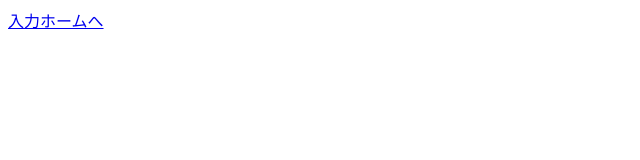
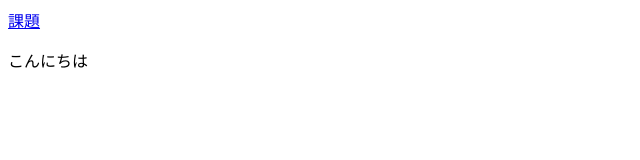
Before and after one commit to yuugo-08/conflict-test, a plain HTML site: page index.html in a window 1280 px wide. Shown: the whole page, without its empty margins (0-640 px from the left). Drawn offline with Linux system fonts and the light colour scheme.

Commit message:
indexの編集

```diff
--- a/index.html
+++ b/index.html
@@ -6,6 +6,7 @@
     <title>Document</title>
 </head>
 <body>
-    <a href="form.html">入力ホームへ</a>
+    <a href="form.html">課題</a>
+    <p>こんにちは</p>
 </body>
 </html>
```
